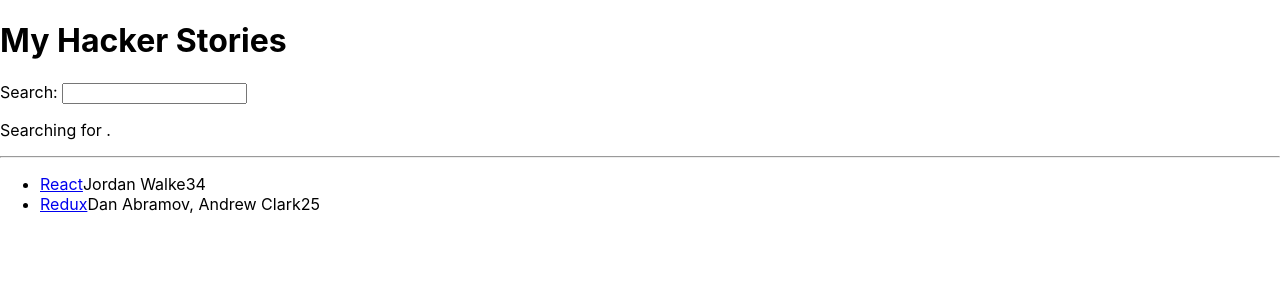
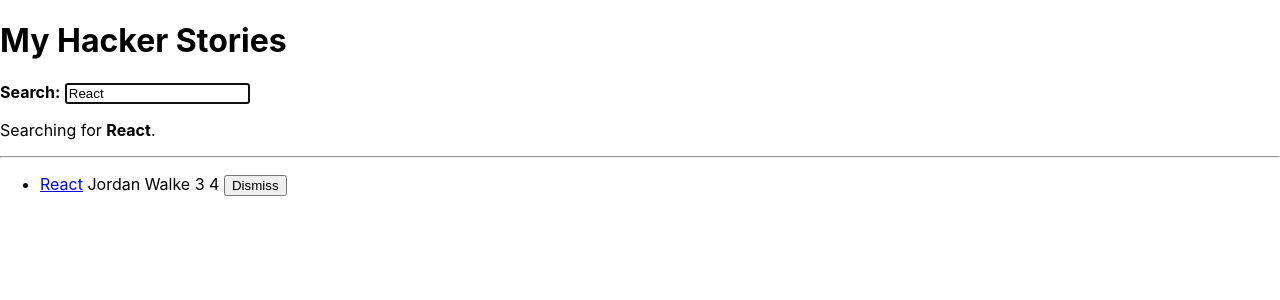
Before and after one commit to Sanlung/road-to-react_hacker-stories, a React (Create React App) app: page / in a window 1280 px wide. Shown: the top 300 px of the page. Built offline with nearby package versions, Linux system fonts and the light colour scheme.

Commit message:
Complete up to 'React Impossible States'

```diff
--- a/src/App.js
+++ b/src/App.js
@@ -1,7 +1,8 @@
 import * as React from "react";
+import InputWithLabel from "./InputWithLabel";
+import List from "./List";
 
-const App = () => {
-  const stories = [
+const initialStories = [
   {
     title: "React",
     url: "https://reactjs.org/",
@@ -20,54 +21,121 @@
   },
 ];
 
-  const [searchTerm, setSearchTerm] = React.useState("");
+const useSemiPersistentState = (key, initialState) => {
+  const [value, setValue] = React.useState(
+    JSON.parse(localStorage.getItem(key)) || initialState
+  );
+  React.useEffect(() => {
+    localStorage.setItem(key, JSON.stringify(value));
+  }, [value, key]);
+
+  return [value, setValue];
+};
+
+const getAsyncStories = () =>
+  new Promise((resolve, reject) =>
+    setTimeout(() => resolve({data: {stories: initialStories}}), 2000)
+  );
+
+const [
+  removeStory,
+  storiesFetchInit,
+  storiesFetchSuccess,
+  storiesFetchFailure,
+] = [
+  "REMOVE_STORY",
+  "STORIES_FETCH_INIT",
+  "STORIES_FETCH_SUCCESS",
+  "STORIES_FETCH_FAILURE",
+];
+
+const storiesReducer = (state, action) => {
+  switch (action.type) {
+    case storiesFetchInit:
+      return {
+        ...state,
+        isLoading: true,
+        isError: false,
+      };
+    case storiesFetchSuccess:
+      return {
+        ...state,
+        isLoading: false,
+        isError: false,
+        data: action.payload,
+      };
+    case storiesFetchFailure:
+      return {
+        ...state,
+        isLoading: false,
+        isError: true,
+      };
+    case removeStory:
+      return {
+        ...state,
+        data: state.data.filter(
+          (story) => action.payload.objectID !== story.objectID
+        ),
+      };
+    default:
+      throw new Error();
+  }
+};
+
+const App = () => {
+  const [searchTerm, setSearchTerm] = useSemiPersistentState("search", "React");
+  const [stories, dispatchStories] = React.useReducer(storiesReducer, {
+    data: [],
+    isLoading: false,
+    isError: false,
+  });
+
+  React.useEffect(() => {
+    dispatchStories({type: storiesFetchInit});
+    getAsyncStories()
+      .then((result) => {
+        dispatchStories({
+          type: storiesFetchSuccess,
+          payload: result.data.stories,
+        });
+      })
+      .catch(() => dispatchStories({type: storiesFetchFailure}));
+  }, []);
 
   const handleSearch = (e) => {
     setSearchTerm(e.target.value);
   };
 
-  const searchedStories = stories.filter((story) =>
+  const handleRemoveStory = (item) => {
+    dispatchStories({
+      type: removeStory,
+      payload: item,
+    });
+  };
+
+  const searchedStories = stories.data.filter((story) =>
     story.title.toLowerCase().includes(searchTerm.toLowerCase())
   );
 
   return (
     <div>
       <h1>My Hacker Stories</h1>
-      <Search search={searchTerm} onSearch={handleSearch} />
+      <InputWithLabel
+        id='search'
+        value={searchTerm}
+        isFocused
+        onInputChange={handleSearch}>
+        <strong>Search:</strong>
+      </InputWithLabel>
       <hr />
-      <List list={searchedStories} />
+      {stories.isError && <p>Something went wrong ...</p>}
+      {stories.isLoading ? (
+        <p>Loading ...</p>
+      ) : (
+        <List list={searchedStories} onRemoveItem={handleRemoveStory} />
+      )}
     </div>
   );
 };
 
-const Search = ({search, onSearch}) => (
-  <div>
-    <label htmlFor='search'>Search: </label>
-    <input id='search' type='text' value={search} onChange={onSearch} />
-    <p>
-      Searching for <strong>{search}</strong>.
-    </p>
-  </div>
-);
-
-const List = ({list}) => (
-  <ul>
-    {/* make list items */}
-    {list.map((el) => (
-      <Item key={el.objectID} item={el} />
-    ))}
-  </ul>
-);
-
-const Item = ({item}) => (
-  <li>
-    <span>
-      <a href={item.url}>{item.title}</a>
-    </span>
-    <span>{item.author}</span>
-    <span>{item.num_comments}</span>
-    <span>{item.points}</span>
-  </li>
-);
-
 export default App;
--- /dev/null
+++ b/src/InputWithLabel.js
@@ -0,0 +1,37 @@
+import * as React from "react";
+
+const InputWithLabel = ({
+  id,
+  value,
+  type = "text",
+  onInputChange,
+  isFocused,
+  children,
+}) => {
+  const inputRef = React.useRef();
+
+  React.useEffect(() => {
+    if (isFocused && inputRef.current) {
+      inputRef.current.focus();
+    }
+  }, [isFocused]);
+
+  return (
+    <>
+      <label htmlFor={id}>{children}</label>
+      &nbsp;
+      <input
+        ref={inputRef}
+        id={id}
+        type={type}
+        value={value}
+        onChange={onInputChange}
+      />
+      <p>
+        Searching for <strong>{value}</strong>.
+      </p>
+    </>
+  );
+};
+
+export default InputWithLabel;
--- /dev/null
+++ b/src/Item.js
@@ -0,0 +1,23 @@
+import * as React from "react";
+
+const Item = ({item, onRemoveItem}) => (
+  <li>
+    <span>
+      <a href={item.url}>{item.title}</a>
+    </span>
+    &nbsp;
+    <span>{item.author}</span>
+    &nbsp;
+    <span>{item.num_comments}</span>
+    &nbsp;
+    <span>{item.points}</span>
+    &nbsp;
+    <span>
+      <button type='button' onClick={() => onRemoveItem(item)}>
+        Dismiss
+      </button>
+    </span>
+  </li>
+);
+
+export default Item;
--- /dev/null
+++ b/src/List.js
@@ -0,0 +1,13 @@
+import * as React from "react";
+import Item from "./Item";
+
+const List = ({list, onRemoveItem}) => (
+  <ul>
+    {/* Make list items */}
+    {list.map((item) => (
+      <Item key={item.objectID} item={item} onRemoveItem={onRemoveItem} />
+    ))}
+  </ul>
+);
+
+export default List;
```
Lines whose indentation alone changed are shown as unchanged.
